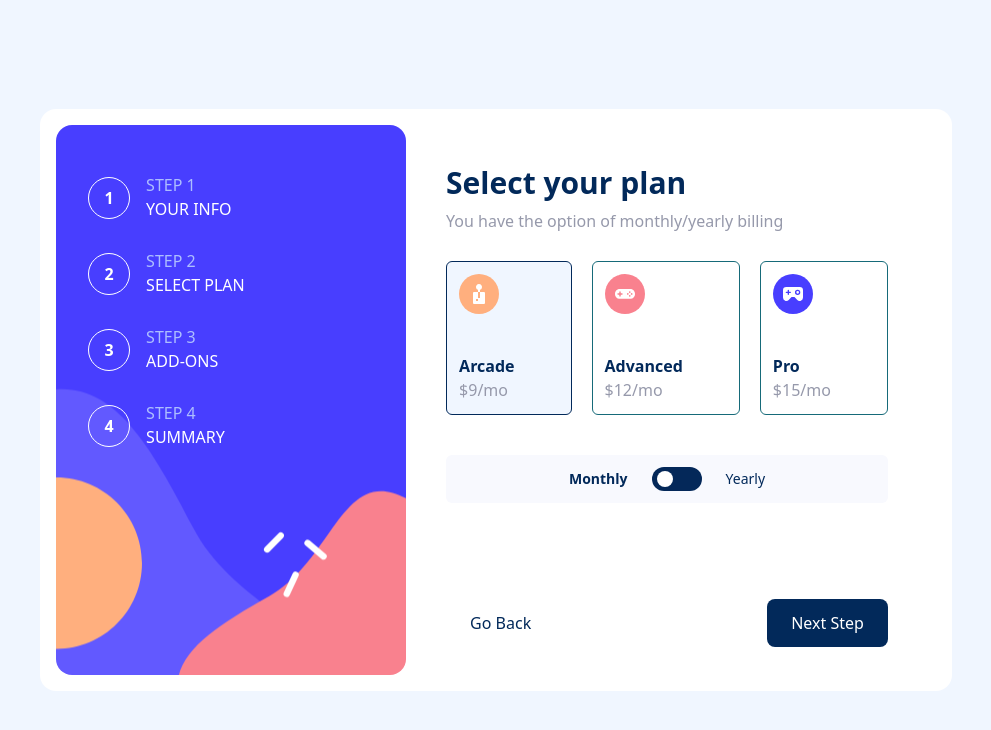
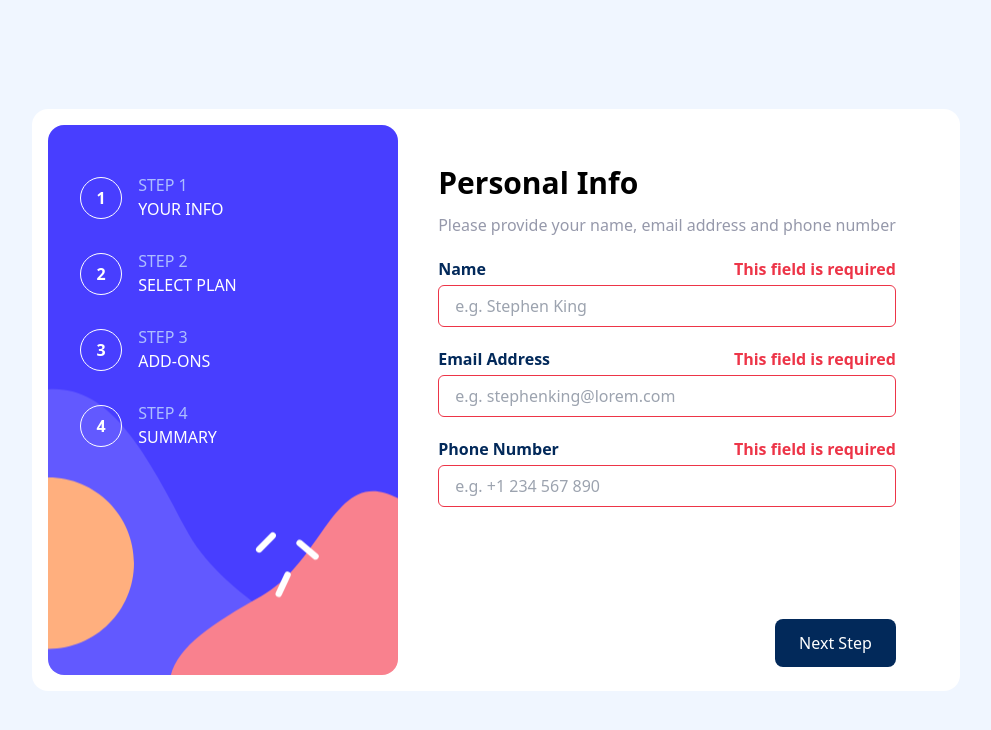
Before and after one commit to Kansoldev/Multistep-form, a React (Vite) app: page / in a window 1280 px wide. Both pictures are taken after a click on the button "Next Step". Shown: the top 730 px of the page, without its empty margins (144-1135 px from the left). Built offline with nearby package versions, Linux system fonts and the light colour scheme.

Commit message:
Add validation to validate first step of the form

```diff
--- a/src/App.tsx
+++ b/src/App.tsx
@@ -6,6 +6,11 @@ function App() {
   const [currentStep, setCurrentStep] = useState(1);
   const [radioChecked, setRadioChecked] = useState(false);
   const [inputs, setInputs] = useState({
+    name: "",
+    email: "",
+    phone: "",
+  });
+  const [errors, setErrors] = useState({
     name: "",
     email: "",
     phone: "",
@@ -32,10 +37,51 @@ function App() {
     },
   ];
 
+  // Store specific error messages here
+  // To avoid calling setErrors() multiple times
+  let nameErr = "";
+  let emailErr = "";
+  let phoneErr = "";
+
   function updateFields(event: ChangeEvent<HTMLInputElement>) {
     setInputs((prevInputs) => {
       return { ...prevInputs, [event.target.name]: event.target.value };
     });
+  }
+
+  function handleValidation(num: number) {
+    if (inputs.name === "") {
+      nameErr = "This field is required";
+    } else if (inputs.name.length <= 5) {
+      nameErr = "Name must be at least 5 characters long";
+    } else {
+      nameErr = "";
+    }
+
+    if (inputs.email === "") {
+      emailErr = "This field is required";
+    } else {
+      emailErr = "";
+    }
+
+    if (inputs.phone === "") {
+      phoneErr = "This field is required";
+    } else {
+      phoneErr = "";
+    }
+
+    setErrors((prevErrors) => {
+      return {
+        ...prevErrors,
+        name: nameErr,
+        email: emailErr,
+        phone: phoneErr,
+      };
+    });
+
+    if (nameErr === "" && emailErr === "" && phoneErr === "") {
+      setCurrentStep(num);
+    }
   }
 
   return (
@@ -56,12 +102,20 @@ function App() {
                 Name
               </label>
 
+              {errors.name && (
+                <span className="inline-block float-right text-[#ed3548] font-semibold">
+                  {errors.name}
+                </span>
+              )}
+
               <input
                 type="text"
                 id="name"
                 name="name"
                 placeholder="e.g. Stephen King"
-                className="block w-full p-4 py-2 mt-1 border border-solid border-[#adbeff] rounded-md"
+                className={`block w-full p-4 py-2 mt-1 border border-solid ${
+                  errors.name !== "" ? "border-[#ed3548]" : "border-[#adbeff]"
+                } rounded-md`}
                 value={inputs.name}
                 onChange={(e) => updateFields(e)}
               />
@@ -72,12 +126,20 @@ function App() {
                 Email Address
               </label>
 
+              {errors.email && (
+                <span className="inline-block float-right text-[#ed3548] font-semibold">
+                  {errors.email}
+                </span>
+              )}
+
               <input
                 type="email"
                 id="email"
                 name="email"
                 placeholder="e.g. stephenking@lorem.com"
-                className="block w-full p-4 py-2 mt-1 border border-solid border-[#adbeff] rounded-md"
+                className={`block w-full p-4 py-2 mt-1 border border-solid ${
+                  errors.email !== "" ? "border-[#ed3548]" : "border-[#adbeff]"
+                } rounded-md`}
                 value={inputs.email}
                 onChange={(e) => updateFields(e)}
               />
@@ -88,12 +150,20 @@ function App() {
                 Phone Number
               </label>
 
+              {errors.phone && (
+                <span className="inline-block float-right text-[#ed3548] font-semibold">
+                  {errors.phone}
+                </span>
+              )}
+
               <input
                 type="text"
                 id="phone"
                 name="phone"
                 placeholder="e.g. +1 234 567 890"
-                className="block w-full p-4 py-2 mt-1 border border-solid border-[#adbeff] rounded-md"
+                className={`block w-full p-4 py-2 mt-1 border border-solid ${
+                  errors.phone !== "" ? "border-[#ed3548]" : "border-[#adbeff]"
+                } rounded-md`}
                 value={inputs.phone}
                 onChange={(e) => updateFields(e)}
               />
@@ -102,7 +172,7 @@ function App() {
             <button
               type="button"
               className="block bg-[#02295a] text-white px-6 py-3 mt-10 md:mt-28 ml-auto rounded-lg"
-              onClick={() => setCurrentStep(2)}
+              onClick={() => handleValidation(2)}
             >
               Next Step
             </button>
```
